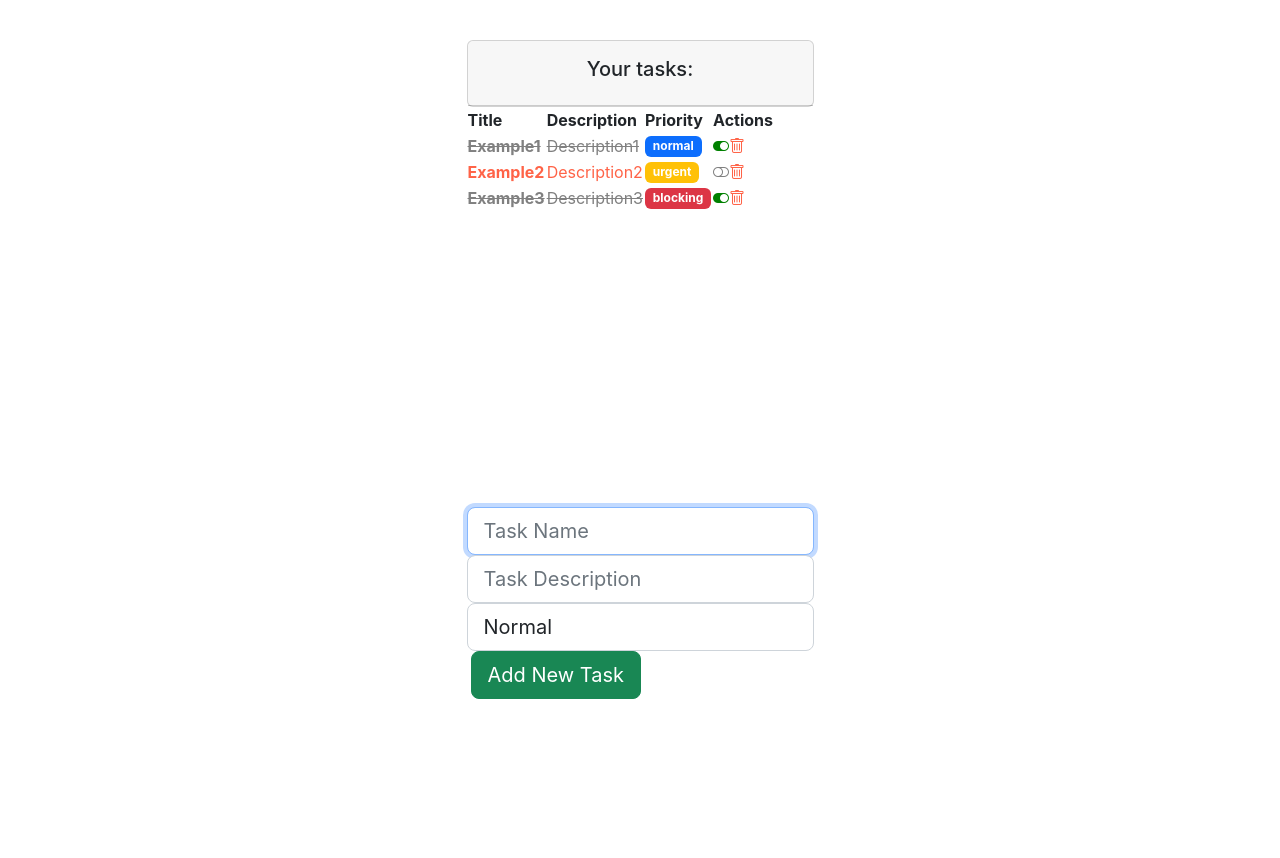
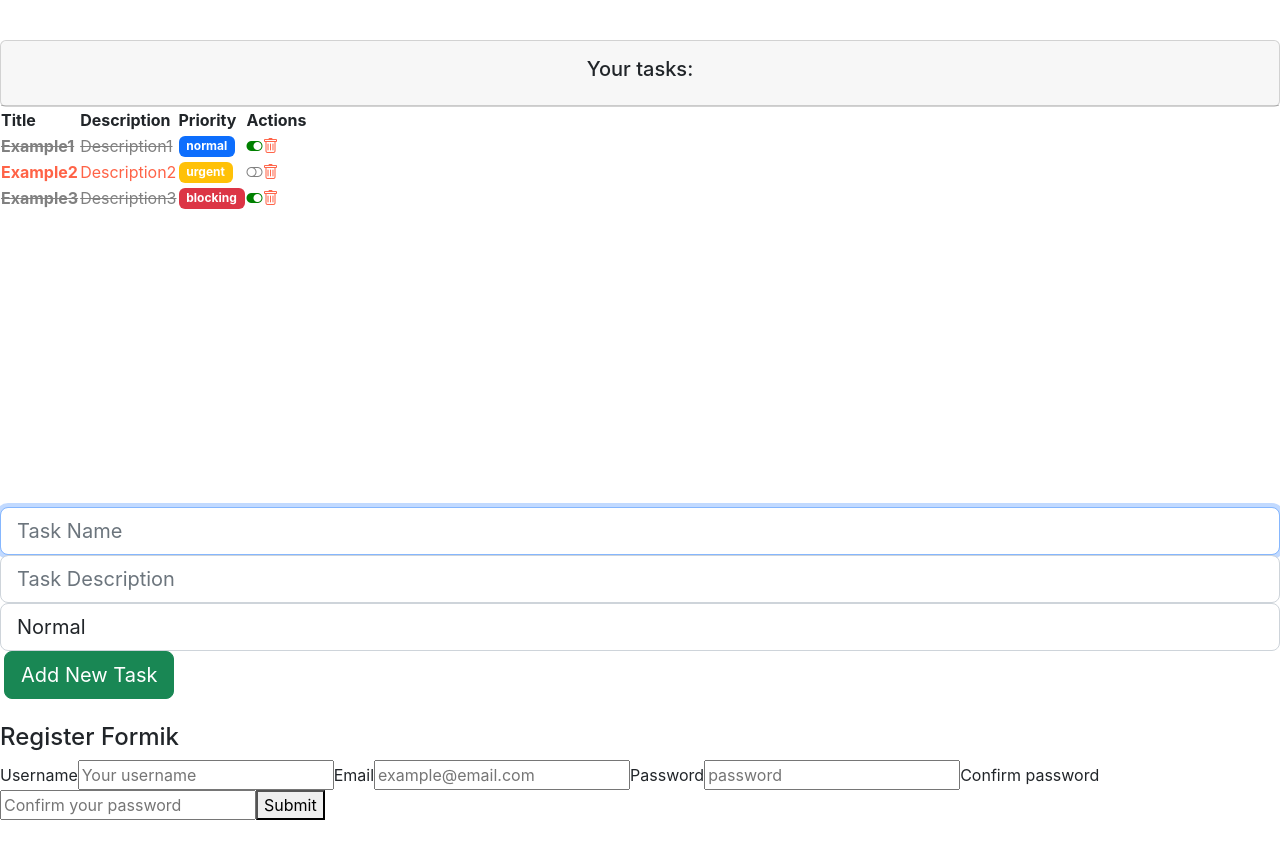
Before and after one commit to gioantonucci/OpenBootcamp, a React (Create React App) app in the folder React/hola-mundo/: page / in a window 1280 px wide. Before the commit the page ends 800 px from the top, so only its background shows below. Built offline with nearby package versions, Linux system fonts and the light colour scheme.

Commit message:
test form

```diff
--- a/React/hola-mundo/package.json
+++ b/React/hola-mundo/package.json
@@ -8,11 +8,13 @@
     "@testing-library/user-event": "^13.5.0",
     "bootstrap": "^5.2.1",
     "bootstrap-icons": "^1.9.1",
+    "formik": "^2.2.9",
     "node-sass": "^7.0.3",
     "react": "^18.2.0",
     "react-dom": "^18.2.0",
     "react-scripts": "5.0.1",
-    "web-vitals": "^2.1.4"
+    "web-vitals": "^2.1.4",
+    "yup": "^0.32.11"
   },
   "scripts": {
     "start": "react-scripts start",
--- a/React/hola-mundo/src/App.js
+++ b/React/hola-mundo/src/App.js
@@ -1,11 +1,14 @@
 import TaskListComponent from "./components/container/task_list";
 import './App.css'
+import RegisterFormik from "./components/pure/forms/registerFormik";
+
 
 
 function App() {
   return (
     <div>
       <TaskListComponent />
+    <RegisterFormik></RegisterFormik>
     </div>
   );
 }
--- /dev/null
+++ b/React/hola-mundo/src/components/pure/forms/registerFormik.jsx
@@ -0,0 +1,120 @@
+import React from "react";
+import { Formik, Form, Field, ErrorMessage, yupToFormErrors } from "formik";
+import * as Yup from "yup";
+import { User } from "../../../models/user.class";
+import { ROLES } from "../../../models/roles.enum";
+
+const RegisterFormik = () => {
+  let user = new User();
+
+  const initialValues = {
+    username: "",
+    email: "",
+    password: "",
+    confirm: "", // confirm pass
+    role: ROLES.USER,
+  };
+
+  const registerSchema = Yup.object().shape({
+    username: Yup.string()
+      .min(6, "Username too short")
+      .max(12, "Username too long")
+      .required("Username is required"),
+    email: Yup.string()
+      .email("Invalid email format")
+      .required("Email is required!"),
+    role: Yup.string()
+      .oneOf([ROLES.USER, ROLES.ADMIN], "You must select a Role")
+      .required("Role is required"),
+    password: Yup.string()
+      .required("Password is required!")
+      .min(8, "Password too short")
+      .max(20, "Password too long"),
+    confirm: Yup.string()
+      .when("password", {
+        is: (value) => (value && value.length > 0 ? true : false),
+        then: Yup.string().oneOf(
+          [Yup.ref("password")],
+          "Passwords must match!"
+        ),
+      })
+      .required("You must confirm the password!"),
+  });
+
+  const submit = (values) => {
+    alert("register user");
+  };
+  return (
+    <div>
+      <h4>Register Formik</h4>
+      <Formik
+        initialValues={initialValues}
+        /** YUP VALIDATION SCHEMA** */
+        validationSchema={registerSchema}
+        onSubmit={async (values) => {
+          await new Promise((r) => setTimeout(r, 500));
+          alert(JSON.stringify(values, null, 2));
+          //Guardamos los datos de registro en el local storage
+          localStorage.setItem("credentials", values);
+        }}
+      >
+        {({
+          values,
+          touched,
+          errors,
+          isSubmitting,
+          handleChange,
+          handleBlur,
+          handleSubmit,
+        }) => (
+          <Form>
+            <label htmlFor="username">Username</label>
+            <Field
+              id="username"
+              name="username"
+              placeholder="Your username"
+              type="text"
+            />
+            {errors.username && touched.username && (
+              <ErrorMessage component="div" name="username" />
+            )}
+            <label htmlFor="email">Email</label>
+            <Field
+              id="email"
+              name="email"
+              placeholder="example@email.com"
+              type="email"
+            />
+            {errors.email && touched.email && (
+              <ErrorMessage component="div" name="email" />
+            )}
+            <label htmlFor="password">Password</label>
+            <Field
+              id="password"
+              name="password"
+              placeholder="password"
+              type="password"
+            />
+            {errors.password && touched.password && (
+              <ErrorMessage component="div" name="password" />
+            )}
+            <label htmlFor="email">Confirm password</label>
+            <Field
+              id="confirm"
+              name="confirm"
+              placeholder="Confirm your password"
+              type="password"
+            />
+            {errors.confirm && touched.confirm && (
+              <ErrorMessage component="div" name="confirm" />
+            )}
+            <button type="submit">Submit</button>
+            {isSubmitting ? <p>Login your credentials...</p> : null}
+          </Form>
+        )}
+      </Formik>
+    </div>
+  );
+};
+
+export default RegisterFormik;
--- a/React/hola-mundo/src/components/pure/task.jsx
+++ b/React/hola-mundo/src/components/pure/task.jsx
@@ -102,7 +102,7 @@
 
 TaskComponent.propTypes = {
   task: PropTypes.instanceOf(Task).isRequired,
-  completed: PropTypes.func.isRequired,
+  complete: PropTypes.func.isRequired,
   remove: PropTypes.func.isRequired,
 };
 
--- /dev/null
+++ b/React/hola-mundo/src/models/roles.enum.js
@@ -0,0 +1,4 @@
+export const ROLES = {
+    USER: 'user',
+    ADMIN: 'admin'
+}
--- /dev/null
+++ b/React/hola-mundo/src/models/user.class.js
@@ -0,0 +1,15 @@
+import { ROLES } from "./roles.enum";
+
+export class User {
+    username = '';
+    email = '';
+    password = '';
+    role = ROLES.USER
+
+    constructor(username, email, password, role){
+        this.username = username;
+        this.password = password;
+        this.email = email;
+        this.role = role;
+    }
+}
```
Also changed, not shown: React/hola-mundo/src/components/pure/forms/loginFormik.jsx (added, +72 -0 lines), 1 other file (tests, documents, lock files or other folders).
